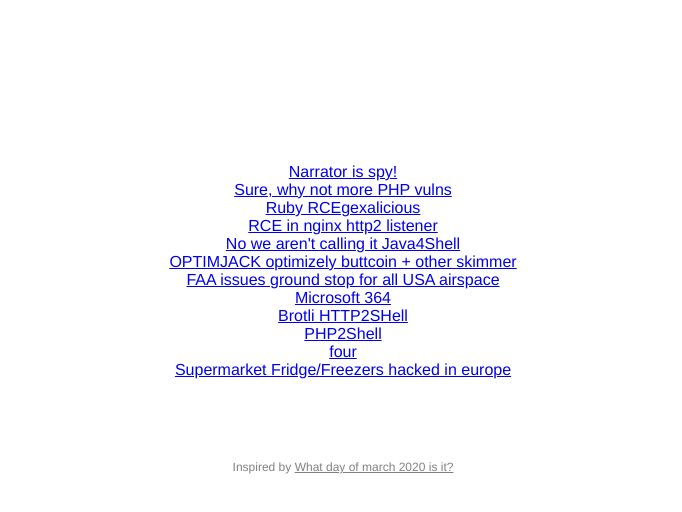
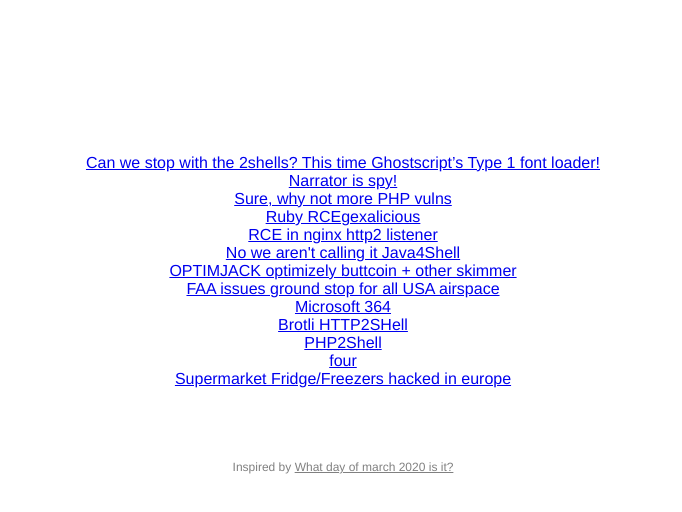
Before and after one commit to kyhwana/Whatdayofblackoctober2026, a plain HTML site: page index.html in a window 1280 px wide. Shown: the part 284-796 px from the top of the page, without its empty margins (297-979 px from the left). Drawn offline with nearby package versions, Linux system fonts and the light colour scheme.

Commit message:
Update index.html
add upload2shell

```diff
--- a/index.html
+++ b/index.html
@@ -31,6 +31,7 @@
             <tr style="height: 50%;">
                 <td class="main-text">Today is the <br><b> <span id="number"></span> of <a href="https://en.wikipedia.org/wiki/Black_October_(information_security)">Black October 2026</a></b>.</td>
                 <tr style="height: 40%;"><td class="incidents">
+                    <a href="https://pwn.ai/upload2shell">Can we stop with the 2shells? This time Ghostscript’s Type 1 font loader!</a><br>
 <a href="https://github.com/MSNightmare/FastUnlock">Narrator is spy!</a><br>
 <a href="https://thehackernews.com/2026/11/php-fixes-7-critical-flaws-including.html">Sure, why not more PHP vulns</a><br>
                 <a href="https://www.ruby-lang.org/en/news/2026/11/18/multiple-vulnerabilities-in-regexp-and-string/">Ruby RCEgexalicious</a><br>
```
